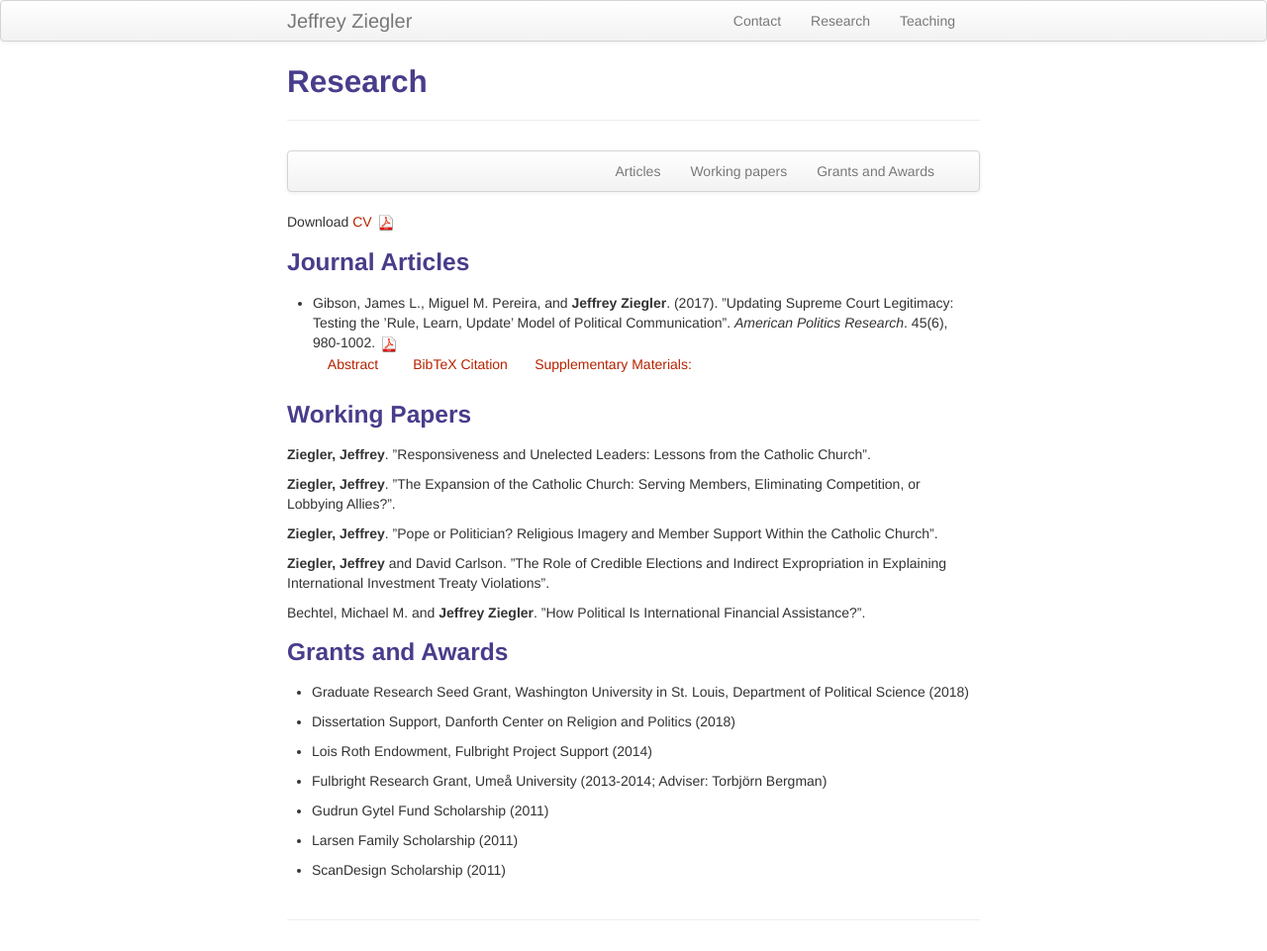
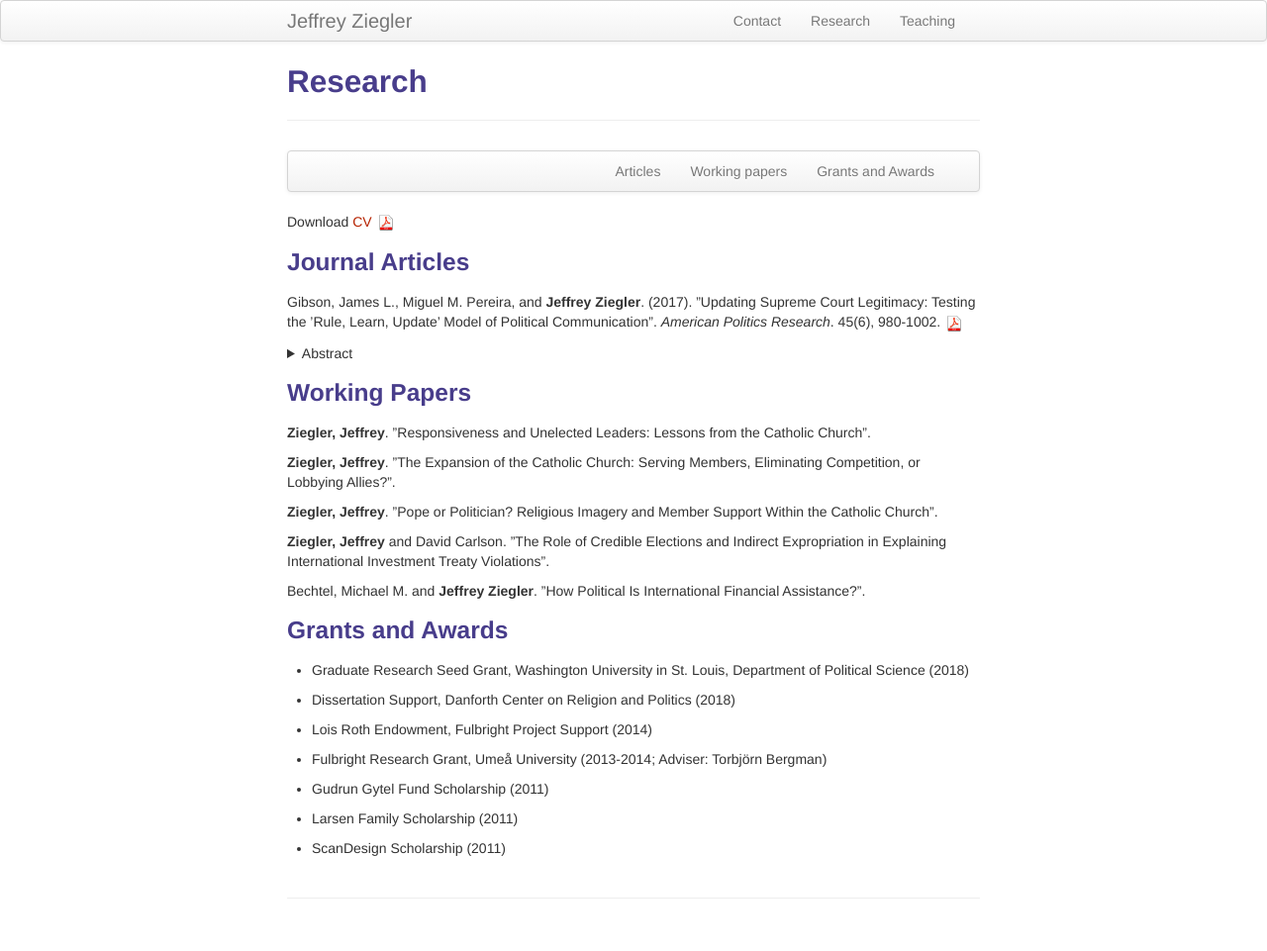
Before and after one commit to zieglerjef/zieglerjef.github.io, a Jekyll site: the page built from pages/pubs.md, in a window 1280 px wide. Shown: the whole page at 99% size. Built offline with Jekyll 4.4.1, drawn with Linux system fonts in a browser that asks for light colours; after the commit the page ends 939 px from its top, so only the background shows below that.

Commit message:
Update pubs.md

```diff
--- a/pages/pubs.md
+++ b/pages/pubs.md
@@ -35,38 +35,13 @@ Download <a href="https://drive.google.com/open?id=1tBMW3yqCl2WfRwRRfyTYkDypJOkO
 
 ### <a name="articles"></a>Journal Articles
 
-<table align="center">
-<tr>
-<td align="left" valign="center" width="75%">
-			<ul>
-			<li> Gibson, James L., Miguel M. Pereira, and <b>Jeffrey Ziegler</b>. (2017). ”Updating Supreme Court Legitimacy: Testing the ’Rule, Learn, Update’ Model of Political Communication”. <i>American Politics Research</i>. 45(6), 980-1002. <a href="https://drive.google.com/file/d/1YHqTlVkxxMtOSetTqnR4V8dhUR-LXqXT/view" target="_blank"> <img src="icons16/pdf-icon.png" alt="hi" class="inline"/>
-</a><br>
+Gibson, James L., Miguel M. Pereira, and **Jeffrey Ziegler**. (2017). ”Updating Supreme Court Legitimacy: Testing the ’Rule, Learn, Update’ Model of Political Communication”. *American Politics Research*. 45(6), 980-1002. <a href="https://drive.google.com/file/d/1YHqTlVkxxMtOSetTqnR4V8dhUR-LXqXT/view" target="_blank"> <img src="icons16/pdf-icon.png" alt="hi" class="inline"/> </a>
 
-&nbsp; &nbsp; <a onclick ="javascript:ShowHide('GibsonPereiraZiegler2017')" href="javascript:;" >Abstract</a> &nbsp; &nbsp;
-<span style="font-size: 12pt;">
-<div class="mid" id="GibsonPereiraZiegler2017" style="DISPLAY: none" >
+<details><summary> Abstract </summary>
+<p>
 Test
-</div>
-</span>
-&nbsp; &nbsp; <a onclick ="javascript:ShowHide('bibGibsonPereiraZiegler2017')" href="javascript:;" >BibTeX Citation</a> &nbsp; &nbsp;
-<span style="font-size: 12pt;">
-<div class="mid" id="bibGibsonPereiraZiegler2017" style="DISPLAY: none" >
-<pre>
-@article{bibGibsonPereiraZiegler2017,
-  title={Updating Supreme Court Legitimacy: Testing the “Rule, Learn, Update” Model of Political Communication},
-  author={Gibson, James L. and Pereira, Miguel M. and Ziegler, Jeffrey},
-  journal={American Politics Research},
-  volume={45},
-  number={6},
-  pages={980--1002},
-  year={2017},
-}
-</pre>
-</div>
-</span> &nbsp; <a href="https://drive.google.com/file/d/1OrwLIBFuznTYT0aKuaF_1aXoW58N0UUM/view" target="_blank">Supplementary Materials:</a>
-	</li></ul></td>
-	</tr>
-</table>
+</p>
+</details>
 
 ### <a name="workingPapers"></a>Working Papers
 
```
